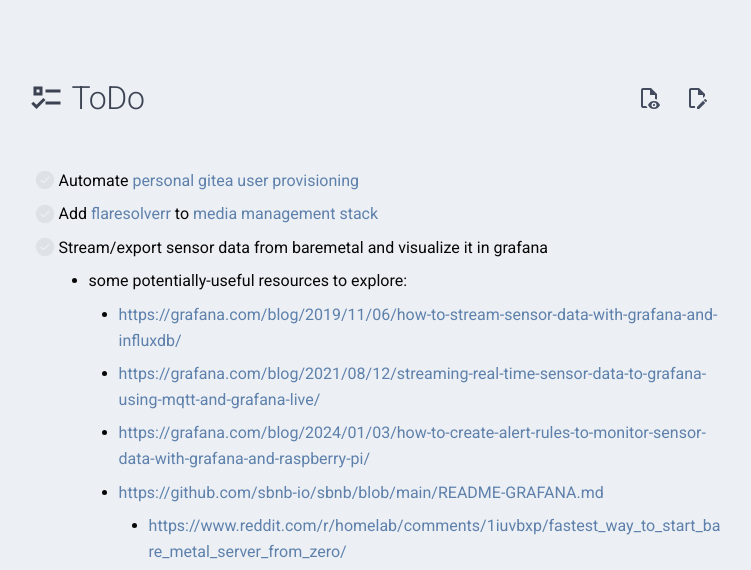
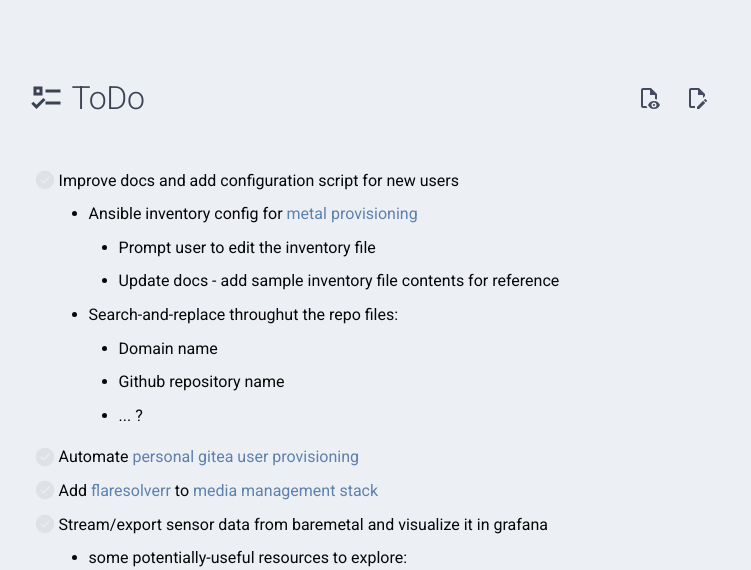
Before and after one commit to serpro69/ktchn8s, an MkDocs documentation site: the page built from docs/info/todo.md, in a window 1280 px wide and 900 px high, cut to the strip 330-900 px from the top of the window. Shown: the whole strip, without its empty margins (263-1014 px from the left). Built offline with MkDocs 1.6.1 and Material for MkDocs 9.7.7, drawn with Linux system fonts in a browser that asks for light colours; comment, search, counter and statistics services are not loaded; the version menu is left out.

Commit message:
Add todo

```diff
--- a/docs/info/todo.md
+++ b/docs/info/todo.md
@@ -8,6 +8,15 @@
 <div class="banner-image-wrapper">
   <img class="banner-image" src="https://images.unsplash.com/photo-1598791318878-10e76d178023?q=80&w=2070&auto=format&fit=crop&ixlib=rb-4.1.0&ixid=M3wxMjA3fDB8MHxwaG90by1wYWdlfHx8fGVufDB8fHx8fA%3D%3D" style="object-position: 50% 60%; height: 200px;">
 </div>
+
+- [ ] Improve docs and add configuration script for new users
+    - Ansible inventory config for [metal provisioning](../installation/production/metal.md)
+        - Prompt user to edit the inventory file
+        - Update docs - add sample inventory file contents for reference
+    - Search-and-replace throughut the repo files:
+        - Domain name
+        - Github repository name
+        - ... ?
 
 - [ ] Automate [personal gitea user provisioning](../installation/post_install.md#gitea)
 
```
